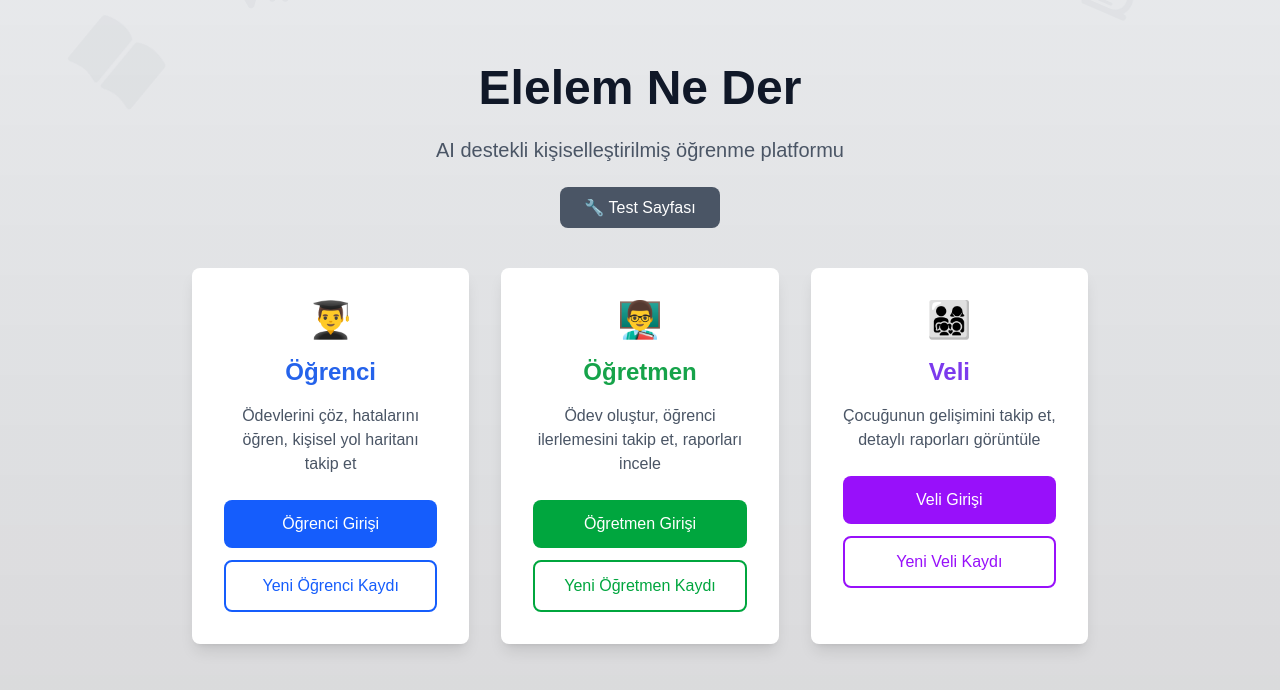
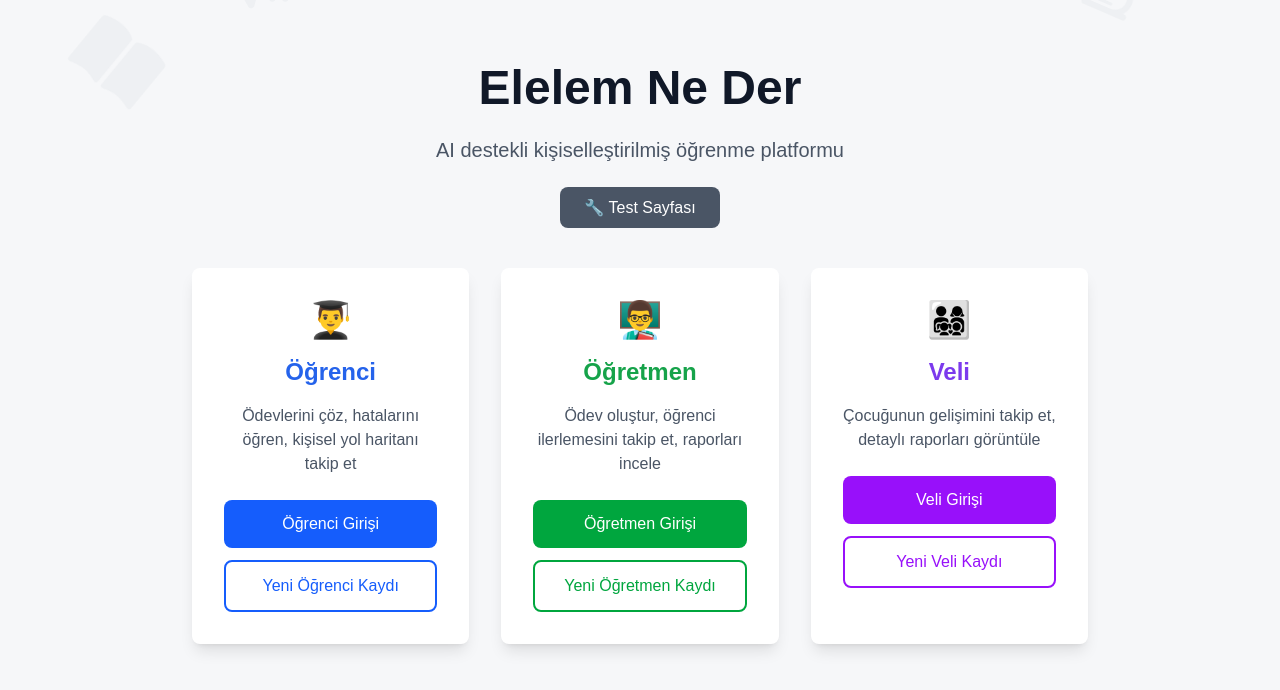
Before and after one commit to elelem-ne-der/elelem-ne-der, a Next.js app in the folder frontend/: page / in a window 1280 px wide. Shown: the top 690 px of the page. Built offline with nearby package versions, Linux system fonts and the light colour scheme; no server answers.

Commit message:
style: Refine body background and layering for improved visual depth and contrast

```diff
--- a/frontend/src/app/globals.css
+++ b/frontend/src/app/globals.css
@@ -23,11 +23,13 @@
 }
 
 body {
-  background: linear-gradient(180deg, var(--gradient-start) 10%, rgba(2,16,30,1) 100%);
+  background: linear-gradient(180deg, #021430 0%, #021028 60%, #00151f 100%);
   background-attachment: fixed;
   color: var(--foreground);
   font-family: Arial, Helvetica, sans-serif;
   min-height: 100vh;
+  position: relative;
+  z-index: 0;
 }
 
 /* Fallback for older browsers without color-mix */
@@ -42,11 +44,11 @@ body::before {
   content: "";
   position: fixed;
   inset: -20% -10% -20% -10%;
-  z-index: -1;
-  filter: blur(80px) saturate(150%);
-  background: radial-gradient(48% 68% at 8% 18%, rgba(27,211,154,0.36), transparent 35%),
-              radial-gradient(48% 68% at 82% 28%, rgba(20,150,125,0.28), transparent 38%),
-              radial-gradient(70% 56% at 50% 72%, rgba(3,20,36,0.98), transparent 50%);
+  z-index: -2; /* place behind content and body */
+  filter: blur(90px) saturate(160%);
+  background: radial-gradient(52% 72% at 10% 18%, rgba(31,190,169,0.42), transparent 36%),
+              radial-gradient(52% 72% at 82% 28%, rgba(11,142,156,0.36), transparent 40%),
+              radial-gradient(72% 60% at 50% 72%, rgba(2,18,40,0.98), transparent 52%);
   opacity: 1;
   animation: auroraShift 18s linear infinite;
   pointer-events: none;
@@ -80,9 +82,15 @@ body::after {
   content: "";
   position: fixed;
   inset: 0;
-  z-index: 0;
-  background: linear-gradient(180deg, rgba(0,8,15,0.06), rgba(0,0,0,0.12));
+  z-index: -1; /* sit between aurora and content */
+  background: linear-gradient(180deg, rgba(0,8,15,0.04), rgba(0,0,0,0.20));
   pointer-events: none;
+}
+
+/* Ensure main app containers render above the aurora */
+.app-content, main, #__next, .container {
+  position: relative;
+  z-index: 1;
 }
 
 /* Animated background: pulse between white and a very light gray */
```
